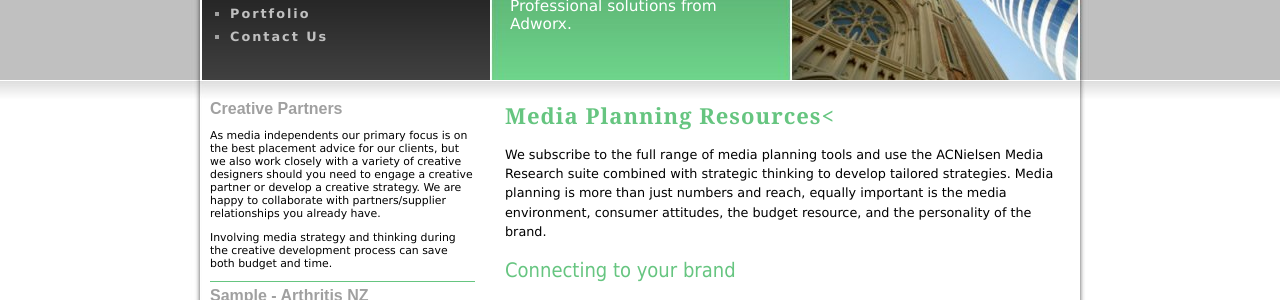
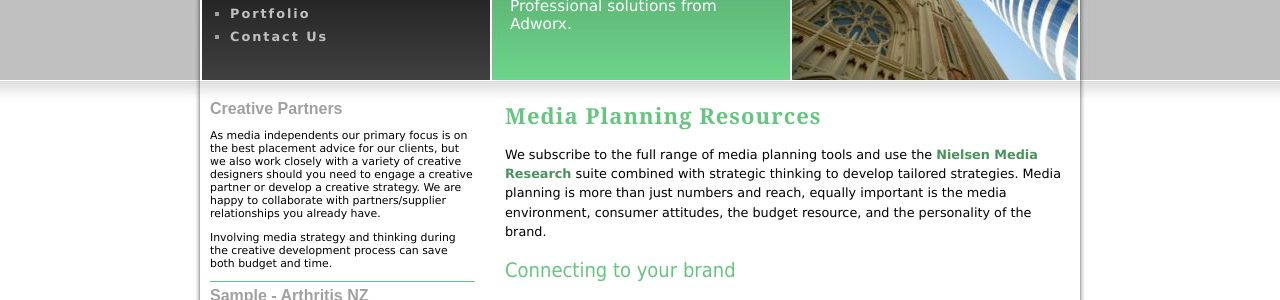
Before and after one commit to adworx/www.adworx.co.nz, a Jekyll site: the page built from services.md, in a window 1280 px wide. Shown: the part 200-500 px from the top of the page. Built offline with Jekyll 4.4.1, drawn with Linux system fonts in a browser that asks for light colours; our own code applies the rules of GitHub Pages for plain Markdown files.

Commit message:
Update services.md

```diff
--- a/services.md
+++ b/services.md
@@ -20,9 +20,9 @@ sidebar:
 ---
 
 
-# Media Planning Resources<
+# Media Planning Resources
 
-We subscribe to the full range of media planning tools and use the ACNielsen Media Research suite combined with strategic thinking to develop tailored strategies. Media planning is more than just numbers and reach, equally important is the media environment, consumer attitudes, the budget resource, and the personality of the brand.
+We subscribe to the full range of media planning tools and use the <a href="http://www.nielsenmedia.co.nz/">Nielsen Media Research</a> suite combined with strategic thinking to develop tailored strategies. Media planning is more than just numbers and reach, equally important is the media environment, consumer attitudes, the budget resource, and the personality of the brand.
 
 ## Connecting to your brand
 
```
